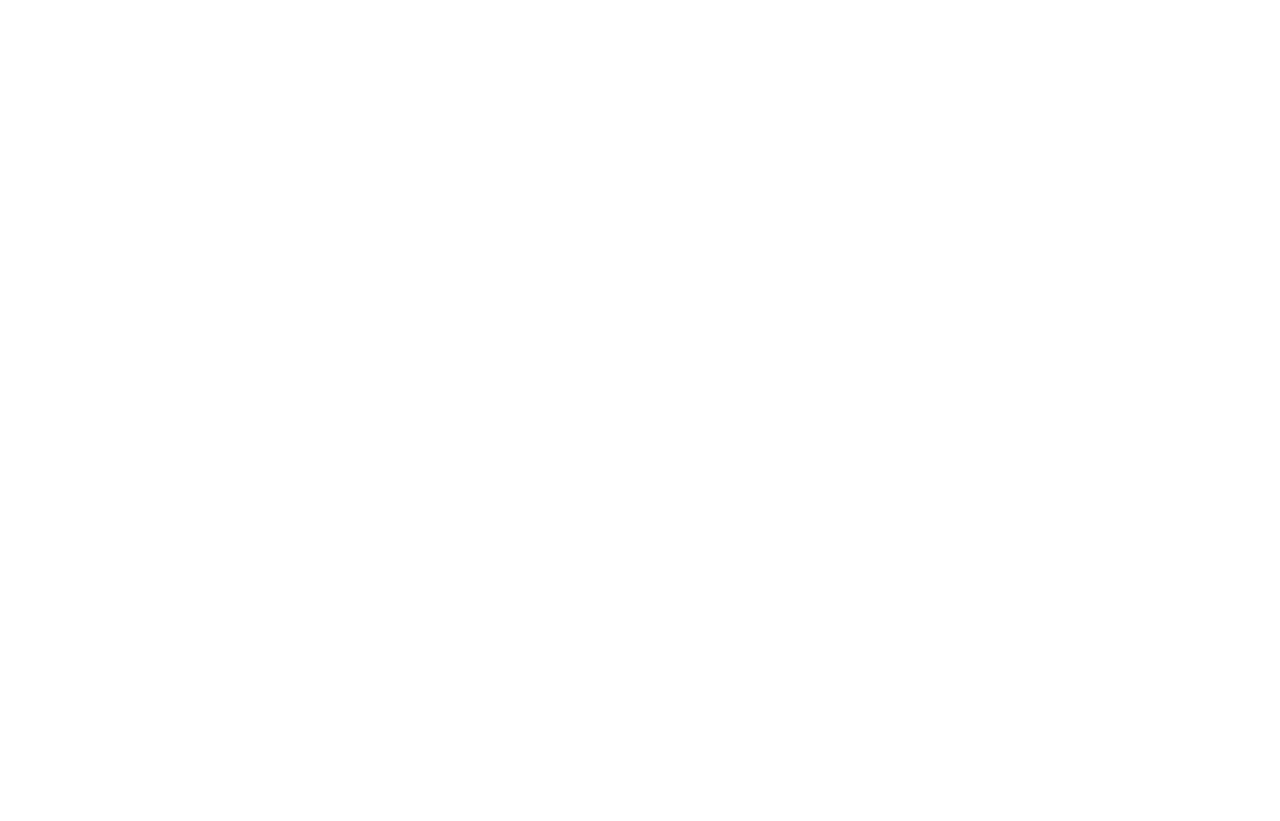
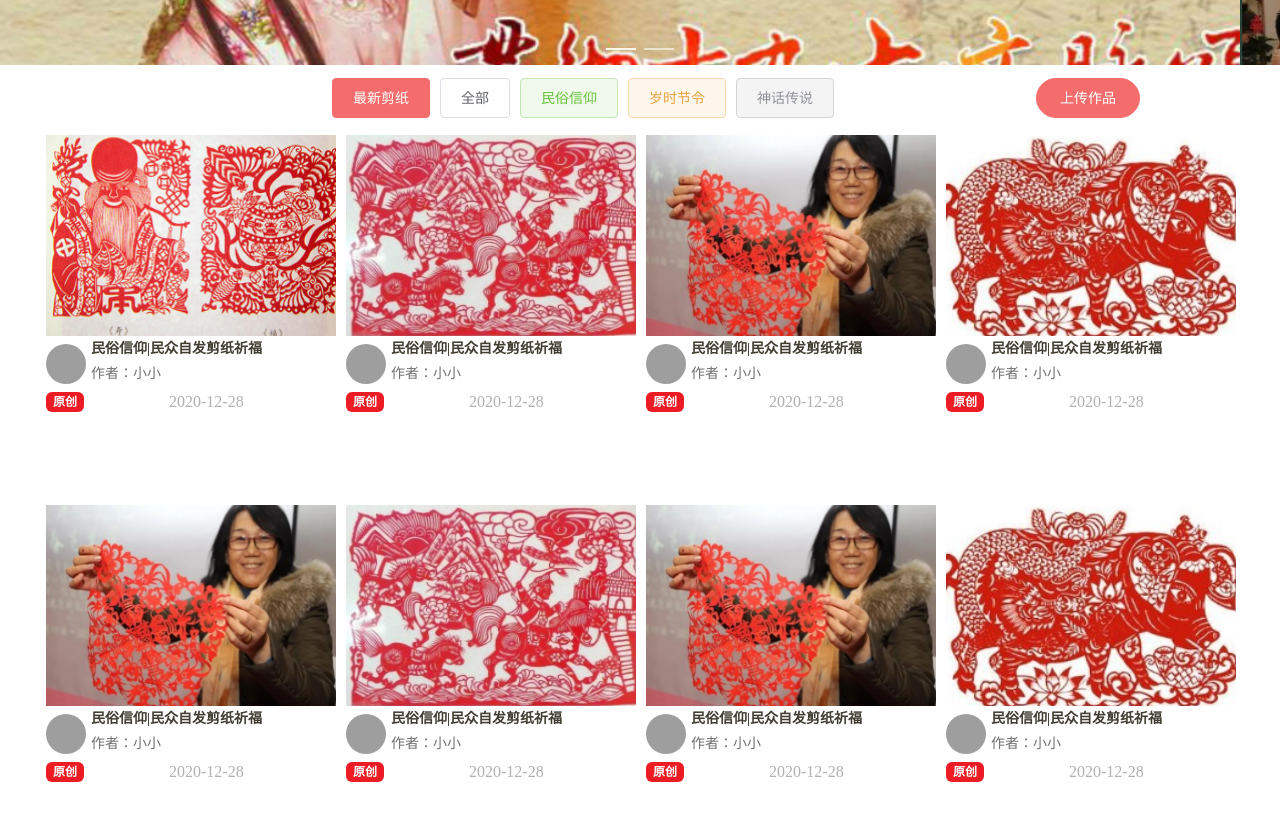
Before and after one commit to Leonhaiwang/Introduction-to-paper-cutting, a Vue app: page / in a window 1280 px wide. Shown: the part 1660-2481 px from the top of the page. Before the commit the page ends 1525 px from the top, so only its background shows below. Built offline with nearby package versions, Linux system fonts and the light colour scheme; grey boxes are pictures that could not be loaded.

Commit message:
打包路径配置

```diff
--- a/src/App.vue
+++ b/src/App.vue
@@ -2,7 +2,7 @@
   <div id="app">
 
       <Nav></Nav>
-
+      <Home></Home>
     <router-view/>
   </div>
 </template>
--- a/src/components/product.vue
+++ b/src/components/product.vue
@@ -3,7 +3,7 @@
     <div class="wraper">
       <div class="innerImg">
         <div class="innerTop">
-          <img src="../assets/product/01.png" alt />
+          <img src="@/assets/product/01.png" alt />
         </div>
         <div class="innerBottm">
           <div class="userimg">
@@ -23,7 +23,7 @@
       </div>
       <div class="innerImg">
         <div class="innerTop">
-          <img src="../assets/product/04.png" alt />
+          <img src="@/assets/product/04.png" alt />
         </div>
         <div class="innerBottm">
           <div class="userimg">
@@ -43,7 +43,7 @@
       </div>
       <div class="innerImg">
         <div class="innerTop">
-          <img src="../assets/product/03.jpg" alt />
+          <img src="@/assets/product/03.jpg" alt />
         </div>
         <div class="innerBottm">
           <div class="userimg">
@@ -63,7 +63,7 @@
       </div>
       <div class="innerImg">
         <div class="innerTop">
-          <img src="../assets/product/02.png" alt />
+          <img src="@/assets/product/02.png" alt />
         </div>
         <div class="innerBottm">
           <div class="userimg">
@@ -83,7 +83,7 @@
       </div>
       <div class="innerImg">
         <div class="innerTop">
-          <img src="../assets/product/03.jpg" alt />
+          <img src="@/assets/product/03.jpg" alt />
         </div>
         <div class="innerBottm">
           <div class="userimg">
@@ -102,7 +102,7 @@
         </div>
       </div><div class="innerImg">
         <div class="innerTop">
-          <img src="../assets/product/04.png" alt />
+          <img src="@/assets/product/04.png" alt />
         </div>
         <div class="innerBottm">
           <div class="userimg">
@@ -122,7 +122,7 @@
       </div>
       <div class="innerImg">
         <div class="innerTop">
-          <img src="../assets/product/03.jpg" alt />
+          <img src="@/assets/product/03.jpg" alt />
         </div>
         <div class="innerBottm">
           <div class="userimg">
@@ -142,7 +142,7 @@
       </div>
       <div class="innerImg">
         <div class="innerTop">
-          <img src="../assets/product/02.png" alt />
+          <img src="@/assets/product/02.png" alt />
         </div>
         <div class="innerBottm">
           <div class="userimg">
--- /dev/null
+++ b/vue.config.js
@@ -0,0 +1,4 @@
+module.exports = {
+  lintOnSave: false,
+  publicPath: './'
+}
```
Also changed, not shown: src/views/Home.vue (line endings or trailing spaces), 1 other file (tests, documents, lock files or other folders).
